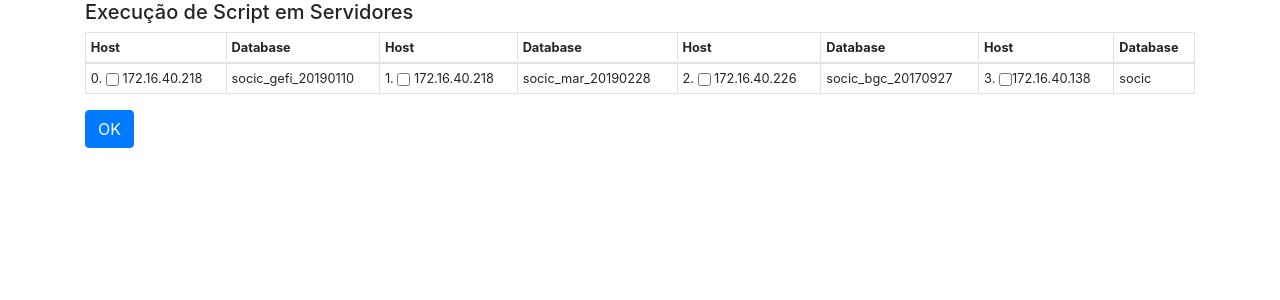
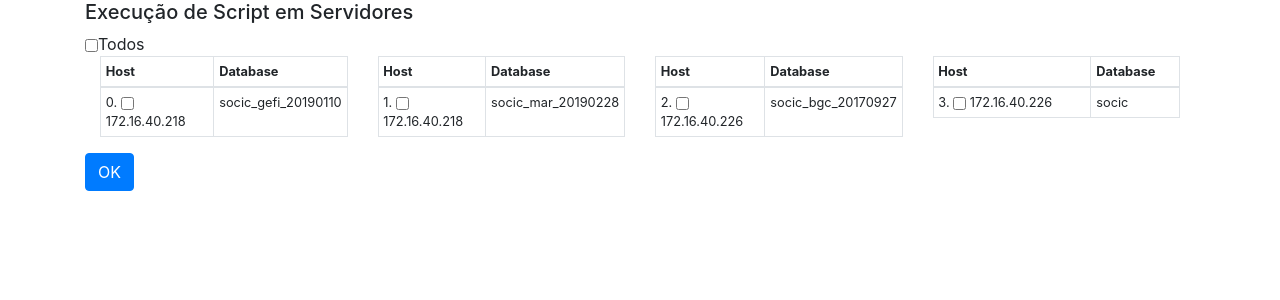
Before and after one commit to luizrenato2012/executa-comando-front, an Angular app: page / in a window 1280 px wide. Shown: the top 300 px of the page. Built offline with nearby package versions, Linux system fonts and the light colour scheme.

Commit message:
usado sistema de grid bootstrap

```diff
--- a/src/app/principal/principal.component.html
+++ b/src/app/principal/principal.component.html
@@ -1,25 +1,68 @@
 <div class="container">
   <h5>Execução de Script em Servidores</h5>
+  <input type="checkbox"  (click)="marcaTodos()"/>Todos
+  <div class="container">
+    <div class="row">
+      <div class="col-sm">
         <table class="table table-sm table-bordered">
           <thead>
-      <th>Host</th><th>Database</th>
-      <th>Host</th> <th>Database</th>
-      <th>Host</th> <th>Database</th>
-      <th>Host</th> <th>Database</th>
+            <th>Host</th>
+            <th>Database</th>
           </thead>
           <tbody>
             <tr>
-        <td>{{itens[0].numero}}.  <input type="checkbox" name="1">  {{itens[0].host}}</td>    <td>{{itens[0].database}}</td>
-
-        <td>{{itens[1].numero}}. <input type="checkbox" name="2"> {{itens[1].host}}</td>    <td>{{itens[1].database}}</td>
-
-        <td>{{itens[2].numero}}. <input type="checkbox" name="3"> {{itens[2].host}}</td>    <td>{{itens[2].database}}</td>
-
-        <td>{{itens[3].numero}}. <input type="checkbox" name="4">{{itens[3].host}}</td>    <td>{{itens[3].database}}</td>
+              <td>{{itens[0].numero}}. <input type="checkbox" name="host0" [(ngModel)]="host0"> {{itens[0].host}}</td>
+              <td>{{itens[0].database}}</td>
             </tr>
           </tbody>
         </table>
+      </div>
+      <div class="col-sm">
+        <table class="table table-sm table-bordered">
+          <thead>
+            <th>Host</th>
+            <th>Database</th>
+          </thead>
+          <tbody>
+            <tr>
+              <td>{{itens[1].numero}}. <input type="checkbox" name="host1" [(ngModel)]="host1"> {{itens[1].host}}</td>
+              <td>{{itens[1].database}}</td>
+            </tr>
+          </tbody>
+        </table>
+      </div>
+      <div class="col-sm">
+        <table class="table table-sm table-bordered">
+          <thead>
+            <th>Host</th>
+            <th>Database</th>
+          </thead>
+          <tbody>
+            <tr>
+              <td>{{itens[2].numero}}. <input type="checkbox" name="2" name="host2" [(ngModel)]="host2"> {{itens[2].host}}</td>
+              <td>{{itens[2].database}}</td>
+            </tr>
+          </tbody>
+        </table>
+      </div>
 
-  <button type="button" class="btn btn-primary" (click)="exibeAlerta()" >OK</button>
+      <div class="col-sm">
+        <table class="table table-sm table-bordered">
+          <thead>
+            <th>Host</th>
+            <th>Database</th>
+          </thead>
+          <tbody>
+            <tr>
+              <td>{{itens[3].numero}}. <input type="checkbox" name="3" name="host3" [(ngModel)]="host3"> {{itens[2].host}}</td>
+              <td>{{itens[3].database}}</td>
+            </tr>
+          </tbody>
+        </table>
+      </div>
+    </div>
+  </div>
+
+  <button type="button" class="btn btn-primary" (click)="seleciona()">OK</button>
 
 </div>
--- a/src/app/principal/principal.component.ts
+++ b/src/app/principal/principal.component.ts
@@ -10,6 +10,10 @@ import { ItemExecucao } from './item-execucao';
 export class PrincipalComponent implements OnInit {
 
   itens : ItemExecucao[];
+  host0=false;
+  host1=false;
+  host2=false;
+  host3=false;
 
   constructor(private itemExecucaoService : ItemExecucaoService) {
     this.itens = [];
@@ -18,15 +22,20 @@ export class PrincipalComponent implements OnInit {
   ngOnInit() {
     console.log("Iniciando formulario");
     this.itens = this.itemExecucaoService.itens;
-    for(let i=0; i < this.itens.length; i++) {
-      console.log( this.itens[i]);
-    }
+    //for(let i=0; i < this.itens.length; i++) {
+    //  console.log( this.itens[i]);
+   // }
   }
 
-  exibeAlerta() {
-    if (confirm('Confirma execucao do comando ?')) {
-      alert('Comando executado ');
-    }
+  seleciona() {
+    console.log(`${this.host0} - ${this.host1} - ${this.host2} - ${this.host3}`);
+  }
+
+  marcaTodos() {
+    this.host0=!this.host0;
+    this.host1=!this.host1;
+    this.host2=!this.host2;
+    this.host3=!this.host3;
   }
 
 }
```
Lines whose indentation alone changed are shown as unchanged.
